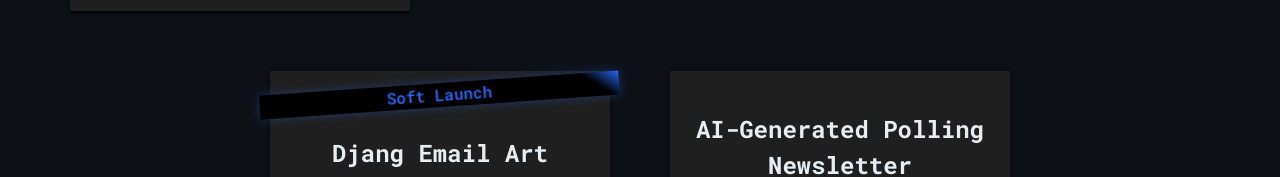
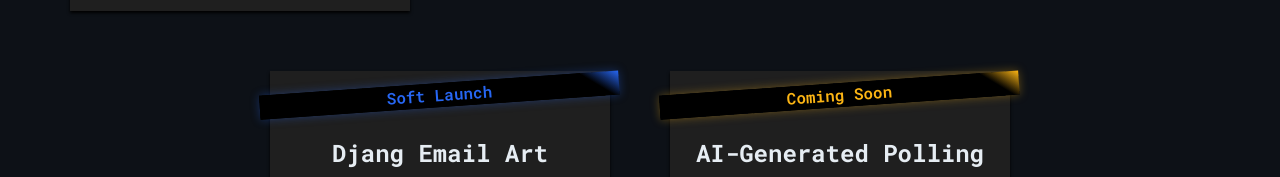
Before and after one commit to bdjang/bdjang.github.io, a React (Vite) app: page / in a window 1280 px wide. Shown: the part 845-1022 px from the top of the page. Built offline with nearby package versions, Linux system fonts and the light colour scheme; no server answers.

Commit message:
Update coming soon banner logic

```diff
--- a/src/components/Project.tsx
+++ b/src/components/Project.tsx
@@ -15,6 +15,7 @@ export default function Project({ projectTitle, projectDescription, selectProjec
                     // styles.comingSoon, styles.softLaunch, styles.launched
                     projectTitle.includes('Djang') || projectTitle.includes('Email Graffiti Wall') ? <span className={`${styles.softLaunch} ${styles.projectBanner}`}>Soft Launch</span>
                     : projectTitle.includes('Charts') || projectTitle.includes('EmailGraffiti.com') ? <span className={`${styles.launched} ${styles.projectBanner}`}>Launched</span>
+                    : projectTitle.includes('Newsletter') ? <span className={`${styles.comingSoon} ${styles.projectBanner}`}>Coming Soon</span>
                     : null
                 )}
                 <h2 /* commented out for now, uncomment when new videos are set; onClick={() => selectProject(src) } */>{projectTitle}</h2> {/* Using conditional rendering to include an h2 class. Pass only the video source (src) to selectProject, not the React element. Let the parent component handle rendering <VideoModal /> based on the selected video. */}
```
